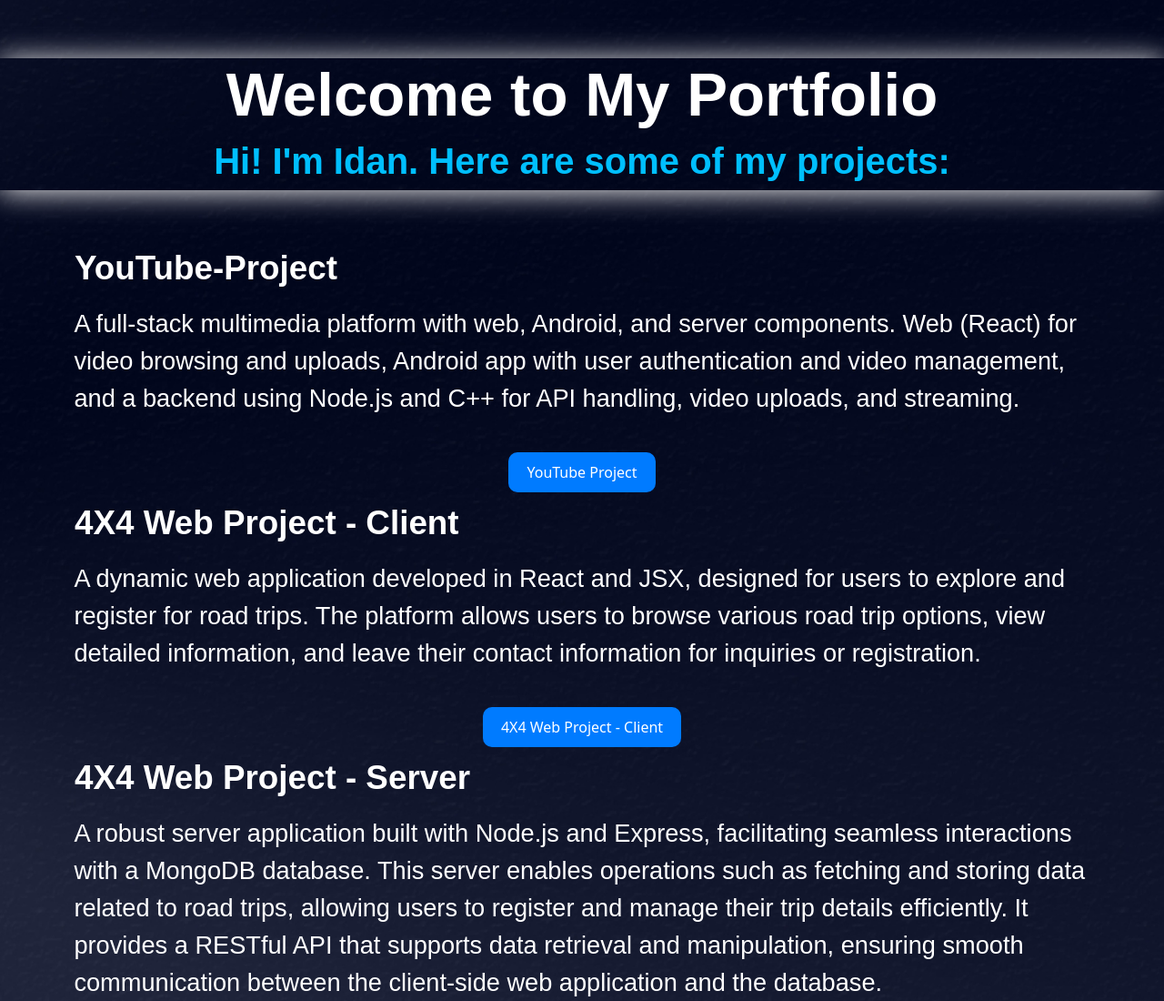
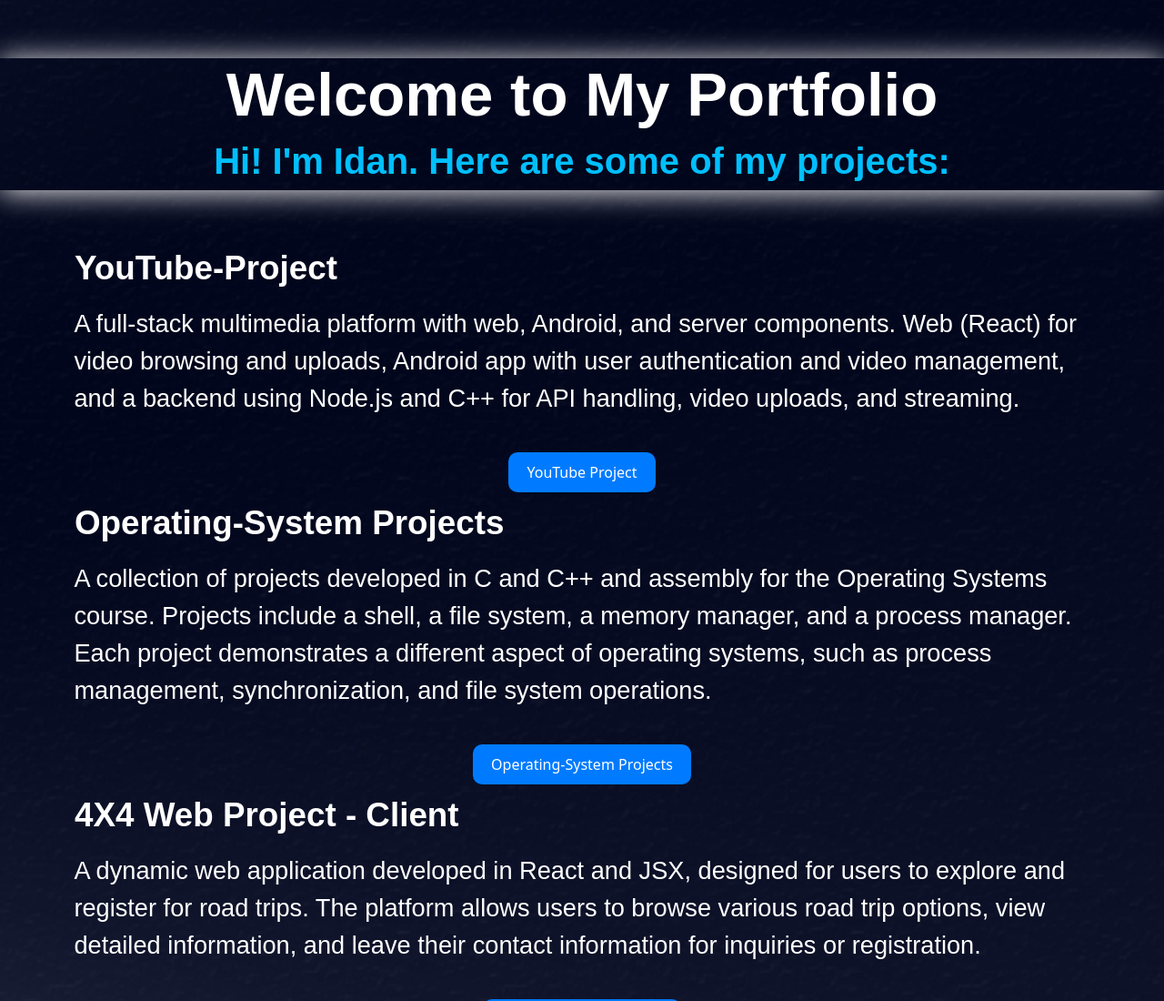
Before and after one commit to IdanPuah/IdanPuah.github.io, a plain HTML site: page index.html in a window 1280 px wide. Shown: the top 1100 px of the page at 91% size. Drawn offline with nearby package versions, Linux system fonts and the light colour scheme; a web font is replaced by a local one.

Commit message:
add c projects

```diff
--- a/index.html
+++ b/index.html
@@ -31,6 +31,14 @@
                 </p>
                 <div class="button-container">
                     <a class="button" href="https://github.com/IdanPuah/YouTube-Project.git">YouTube Project</a>
+                </div>
+
+                <h3 class="project-title">Operating-System Projects</h3>
+                <p class="project-description">
+                    A collection of projects developed in C and C++ and assembly for the Operating Systems course. Projects include a shell, a file system, a memory manager, and a process manager. Each project demonstrates a different aspect of operating systems, such as process management, synchronization, and file system operations.
+                </p>
+                <div class="button-container">
+                    <a class="button" href="https://github.com/IdanPuah/OperatingSystem-Projects.git">Operating-System Projects</a>
                 </div>
 
             </div>
```
